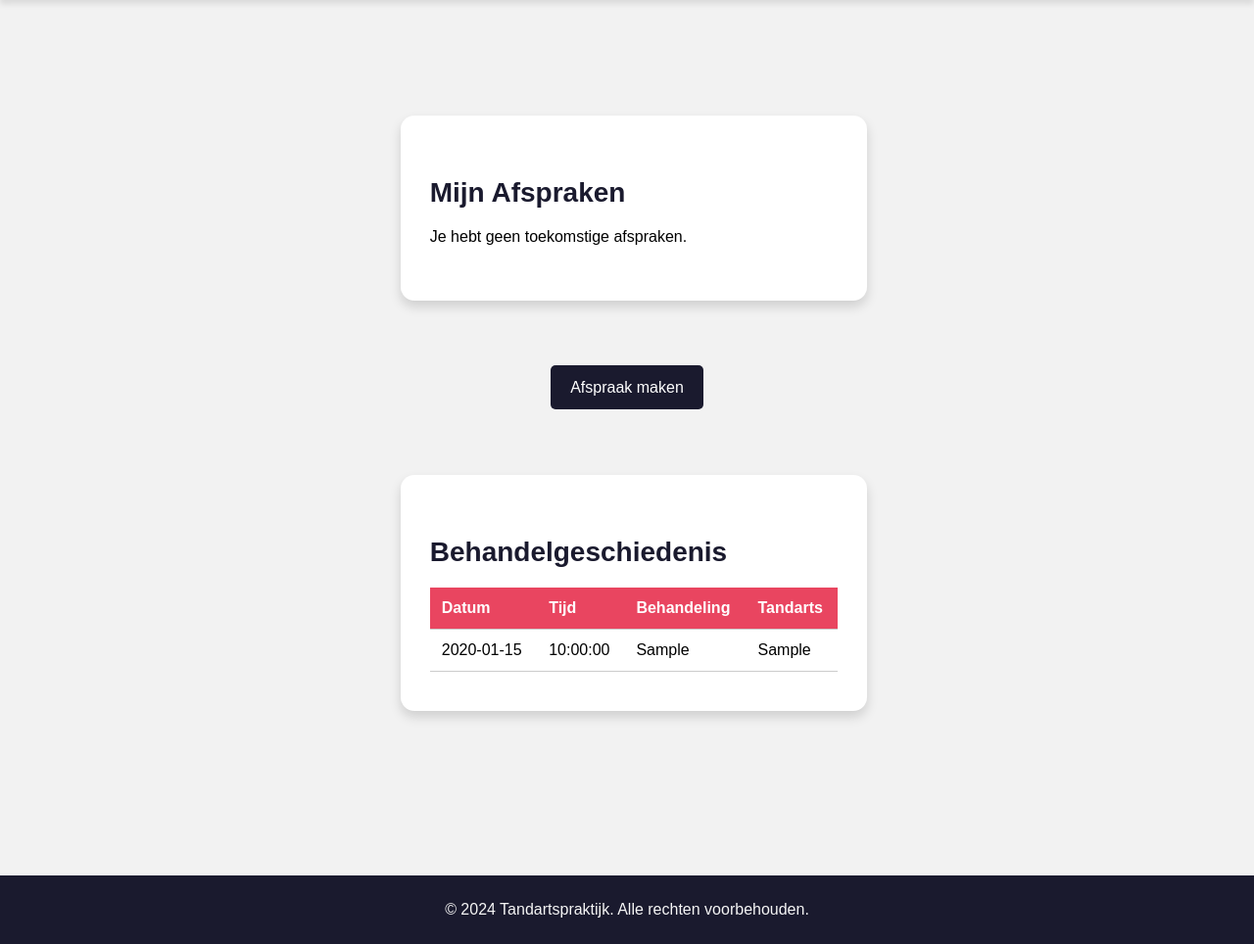
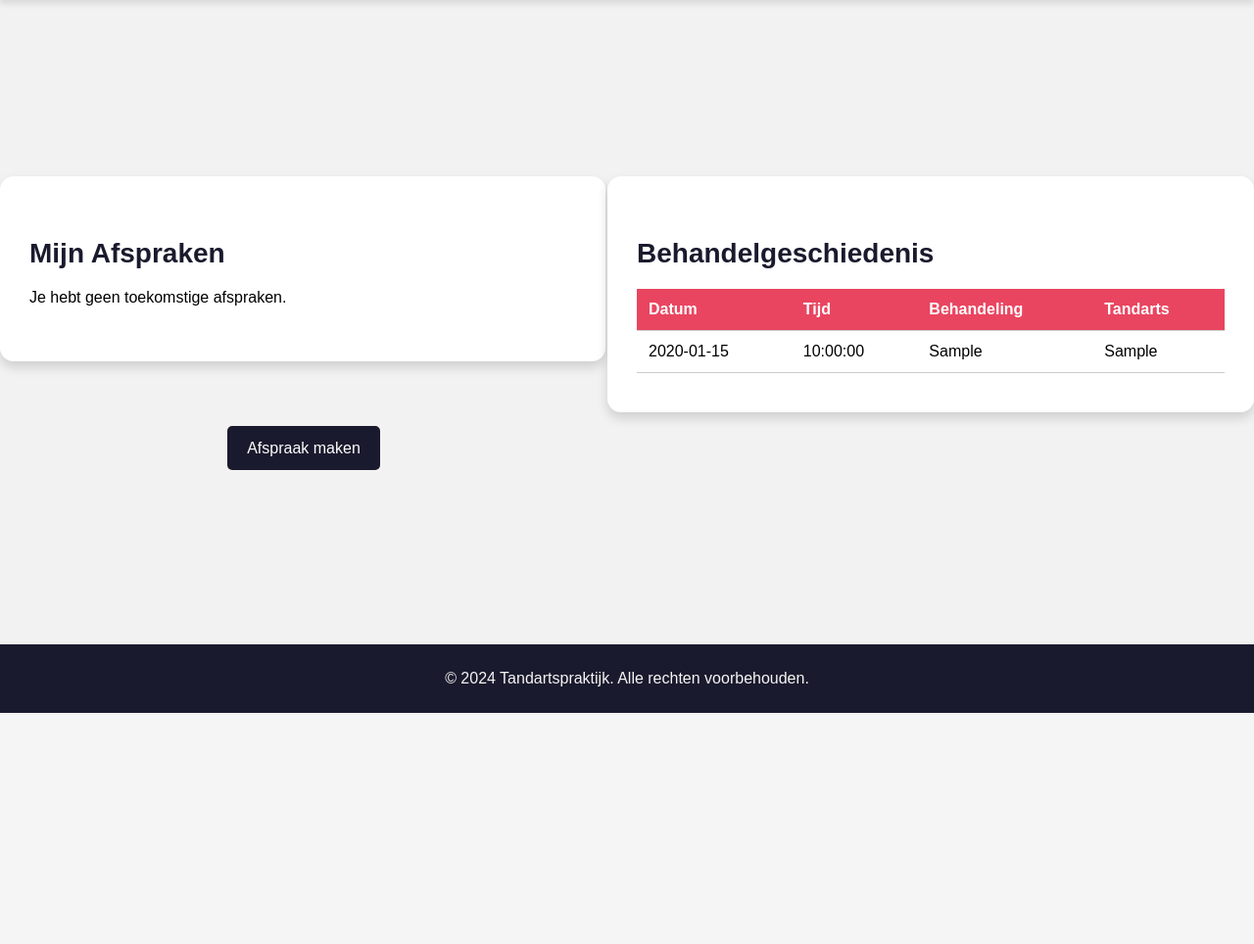
Before and after one commit to Milan9135/BeroepsProjecty3p1, a PHP site: page /afspraken.php in a window 1280 px wide. Shown: the part 72-1036 px from the top of the page at 98% size. After the commit the page ends 800 px from the top, so only its background shows below. Run offline with PHP 8.4, Linux system fonts and the light colour scheme; the visitor is signed in with stand-in values (Sample User, id 1); tables that the repository leaves empty hold one stand-in row (values such as "Sample post").

Commit message:
styling afspraken

```diff
--- a/afspraken.php
+++ b/afspraken.php
@@ -135,6 +135,7 @@ if (isset($_POST['complete_appointment'])) {
             <br>
             <?php if ($user['Usertype'] == 'Patiënt'): ?>
 
+                <div class="afspraken1">
                     <div class="appointments-container">
                         <h2>Mijn Afspraken</h2>
                         <?php if (count($afspraken) > 0): ?>
@@ -182,7 +183,7 @@ if (isset($_POST['complete_appointment'])) {
                     <div class="appointment-button" id="conobomama">
                         <a href="./createAppointments.php" id="yh"> Afspraak maken</a>
                     </div>
-
+                </div>
                 <div class="treatmentHistory">
                     <h2>Behandelgeschiedenis</h2>
                     <?php if (count($treatmentHistory) > 0): ?>
@@ -261,7 +262,9 @@ if (isset($_POST['complete_appointment'])) {
 
 
     </main>
-    <script>showPopup()</script>
+    <script>
+        showPopup()
+    </script>
 
     <div class="footer">
         <p>&copy; 2024 Tandartspraktijk. Alle rechten voorbehouden.</p>
--- a/styles/afspraak-annuleren.css
+++ b/styles/afspraak-annuleren.css
@@ -190,3 +190,16 @@ button[type="submit"]:hover {
     cursor: pointer;
     transition: background-color 0.3s ease;
 }
+.patientbutton{
+    display: flex;
+    flex-direction: row;
+    justify-content: space-between;
+    width: 100%;
+    align-items: flex-start;
+
+}
+
+.afspraken1{
+    margin-top: 5em;
+    width: 50%;
+}
```
Lines whose indentation alone changed are shown as unchanged.
